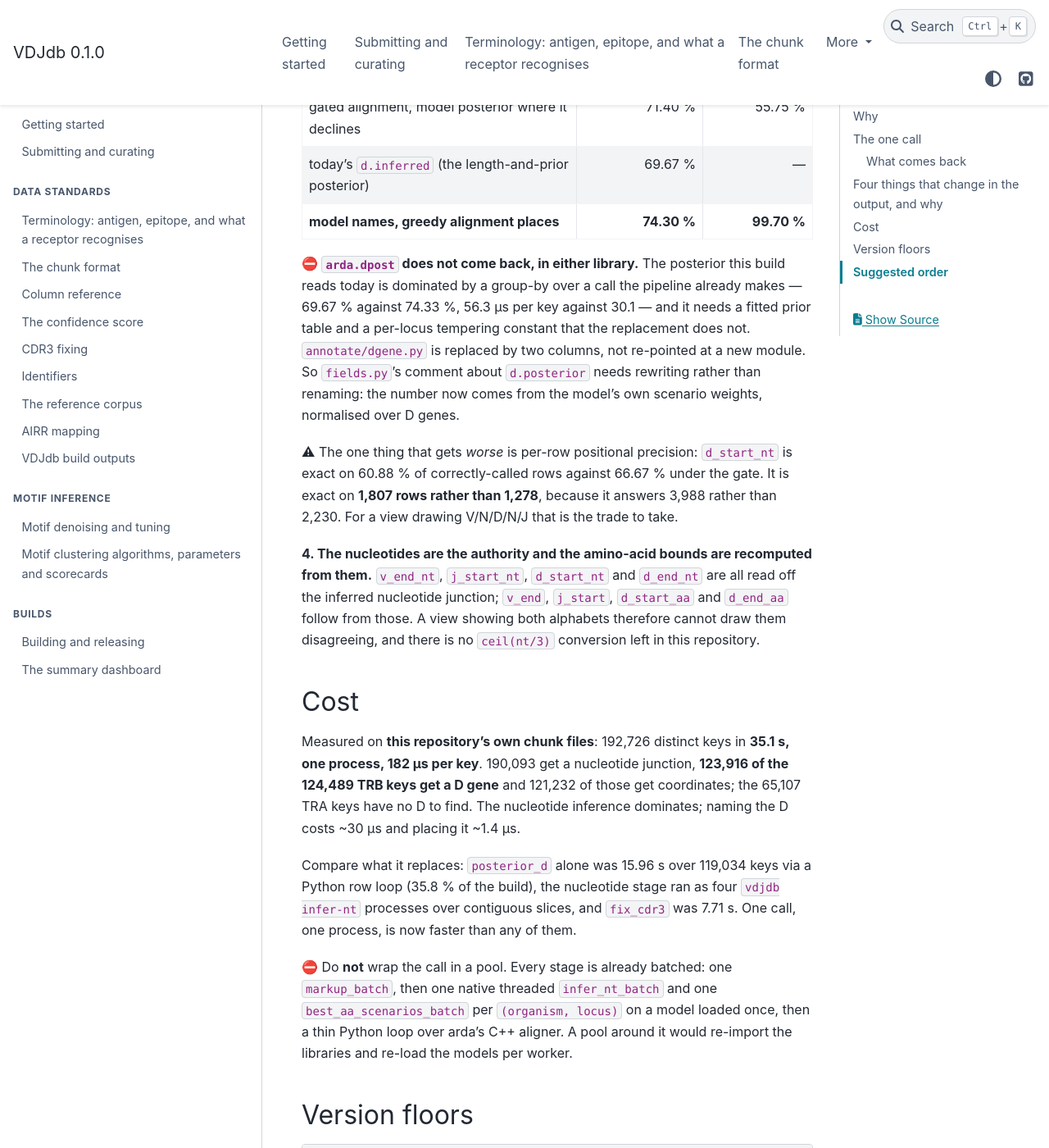
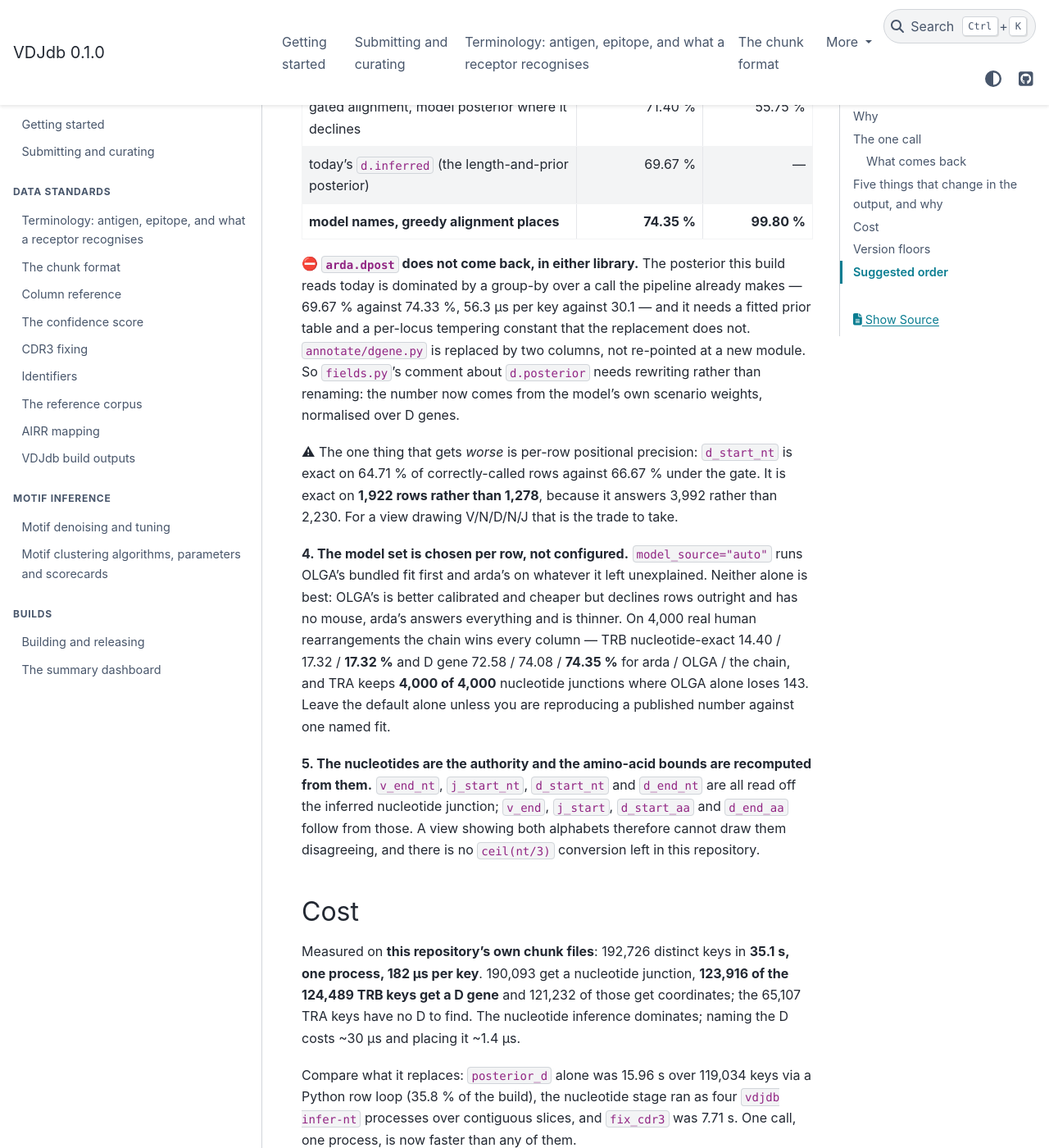
Before and after one commit to antigenomics/vdjdb-db, a Sphinx documentation site: the page built from docs/builds/library-pipeline-migration.md, in a window 1280 px wide and 1400 px high, scrolled down 3045 px. Shown: the whole window at 82% size. Built offline with Sphinx 7.4.7 and the PyData theme 0.15.4, drawn with Linux system fonts in a browser that asks for light colours; some of the changed text lies outside the part shown.

Commit message:
Migration note: the model set is a chain, and the numbers move with it
`model_source="auto"` runs OLGA's bundled fit first and arda's on whatever it left unexplained.
Neither alone is best -- OLGA's is better calibrated and cheaper but declines rows outright and has
no mouse, arda's answers everything and is thinner (36 of its 66 human TRB V alleles sit at
probability zero). On 4,000 real human rearrangements the chain wins every column: TRB
nucleotide-exact 14.40 / 17.32 / 17.32 % and D gene 72.58 / 74.08 / 74.35 % for arda / OLGA / the
chain, and TRA keeps 4,000 of 4,000 nucleotide junctions where OLGA alone loses 143.

So the D gene is right on 74.35 % of all rows with coordinates on 99.80 %, and `d_start_nt` is exact
on 1,922 rows against the gated alignment's 1,278.

Co-Authored-By: Claude Opus 5 <noreply@anthropic.com>

```diff
--- a/docs/builds/library-pipeline-migration.md
+++ b/docs/builds/library-pipeline-migration.md
@@ -52,7 +52,7 @@ explain is present with nulls — never dropped, never an exception. Deduplicate
 | `d_start_aa`, `d_end_aa` | — | the residues whose codons the D touches, recomputed from the nt bounds |
 | `np1`, `np2` | `annotate/junction.py` | the N regions either side of the D, sliced from the same bounds |
 
-## Four things that change in the output, and why
+## Five things that change in the output, and why
 
 **1. The junction repair is applied, not reported (#711).** `curate/anchors.py` computes a repair and
 writes it to `out/reports/anchors.tsv`; 261 of 1,037 flagged chains carry a germline-supported repair
@@ -79,7 +79,7 @@ whose D and `DStart`/`DEnd` come from the nucleotide sequence:
 | E-value-gated alignment chooses and places | 47.93 % | 55.75 % |
 | gated alignment, model posterior where it declines | 71.40 % | 55.75 % |
 | today's `d.inferred` (the length-and-prior posterior) | 69.67 % | — |
-| **model names, greedy alignment places** | **74.30 %** | **99.70 %** |
+| **model names, greedy alignment places** | **74.35 %** | **99.80 %** |
 
 ⛔ **`arda.dpost` does not come back, in either library.** The posterior this build reads today is
 dominated by a group-by over a call the pipeline already makes — 69.67 % against 74.33 %, 56.3 µs per
@@ -88,12 +88,20 @@ replacement does not. `annotate/dgene.py` is replaced by two columns, not re-poi
 So `fields.py`'s comment about `d.posterior` needs rewriting rather than renaming: the number now
 comes from the model's own scenario weights, normalised over D genes.
 
-⚠ The one thing that gets *worse* is per-row positional precision: `d_start_nt` is exact on 60.88 %
-of correctly-called rows against 66.67 % under the gate. It is exact on **1,807 rows rather than
-1,278**, because it answers 3,988 rather than 2,230. For a view drawing V/N/D/N/J that is the trade
+⚠ The one thing that gets *worse* is per-row positional precision: `d_start_nt` is exact on 64.71 %
+of correctly-called rows against 66.67 % under the gate. It is exact on **1,922 rows rather than
+1,278**, because it answers 3,992 rather than 2,230. For a view drawing V/N/D/N/J that is the trade
 to take.
 
-**4. The nucleotides are the authority and the amino-acid bounds are recomputed from them.**
+**4. The model set is chosen per row, not configured.** `model_source="auto"` runs OLGA's bundled
+fit first and arda's on whatever it left unexplained. Neither alone is best: OLGA's is better
+calibrated and cheaper but declines rows outright and has no mouse, arda's answers everything and is
+thinner. On 4,000 real human rearrangements the chain wins every column — TRB nucleotide-exact
+14.40 / 17.32 / **17.32 %** and D gene 72.58 / 74.08 / **74.35 %** for arda / OLGA / the chain, and
+TRA keeps **4,000 of 4,000** nucleotide junctions where OLGA alone loses 143. Leave the default
+alone unless you are reproducing a published number against one named fit.
+
+**5. The nucleotides are the authority and the amino-acid bounds are recomputed from them.**
 `v_end_nt`, `j_start_nt`, `d_start_nt` and `d_end_nt` are all read off the inferred nucleotide
 junction; `v_end`, `j_start`, `d_start_aa` and `d_end_aa` follow from those. A view showing both
 alphabets therefore cannot draw them disagreeing, and there is no `ceil(nt/3)` conversion left in
@@ -145,4 +153,4 @@ surprise, and the fix is to read `d_call` / `d_posterior` rather than to re-poin
 5. **Then** #711: `curate/anchors.py` keeps its classification (which is curation) and drops its
    repair computation (which is annotation), and the build ships `cdr3_repaired`.
 6. Re-run `vdjdb diff` against `reference.zip` and read the junction-column changes against the table
-   in §"Four things that change" above.
+   in §"Five things that change" above.
```
